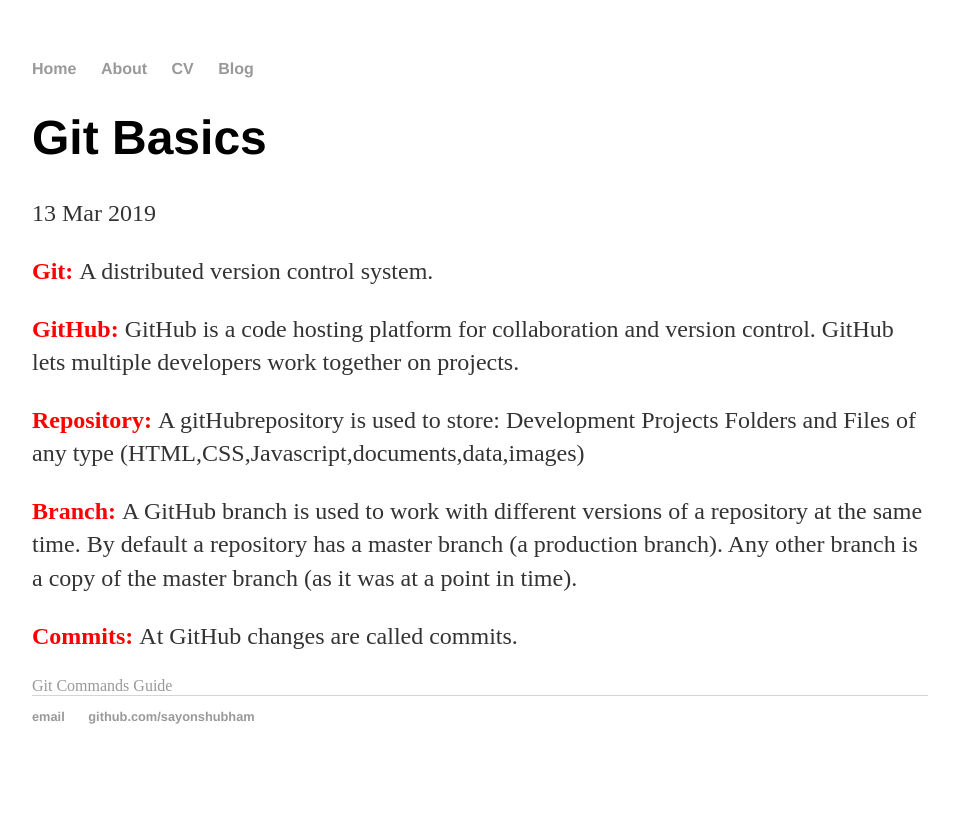
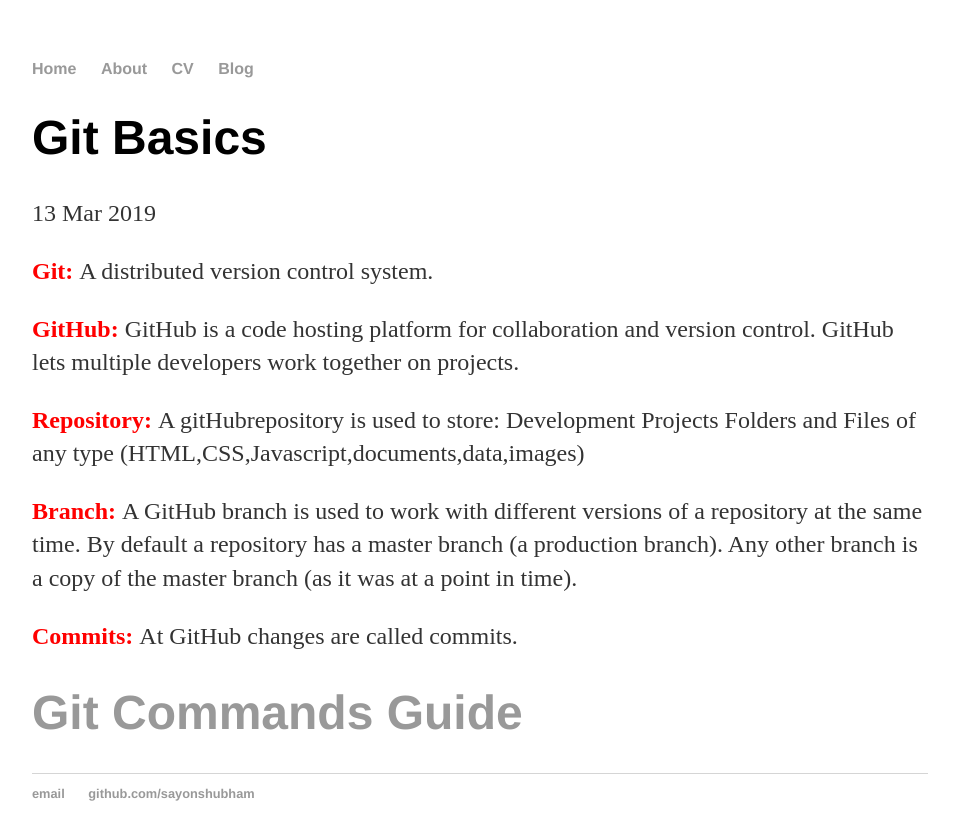
Before and after one commit to sayonshubham/sayonshubham.github.io, a Jekyll site: the page built from _posts/2019-03-13-Git Basics.md, in a window 1280 px wide. Shown: the top 840 px of the page, without its empty margins (160-1113 px from the left). Built offline with Jekyll 4.4.1, drawn with Linux system fonts in a browser that asks for light colours.

```diff
--- a/_posts/2019-03-13-Git Basics.md
+++ b/_posts/2019-03-13-Git Basics.md
@@ -28,6 +28,6 @@ Folders and Files of any type (HTML,CSS,Javascript,documents,data,images)</p>
 
 <p><font color="red"><b>Commits: </b></font>At GitHub changes are called commits.</p>
 
-<a href="https://sayonshubham.github.io/blog/2019/03/13/Git-Commands">Git Commands Guide</a>
+<h1><a href="https://sayonshubham.github.io/blog/2019/03/13/Git-Commands">Git Commands Guide</a></h1>
 
 </body>
```
